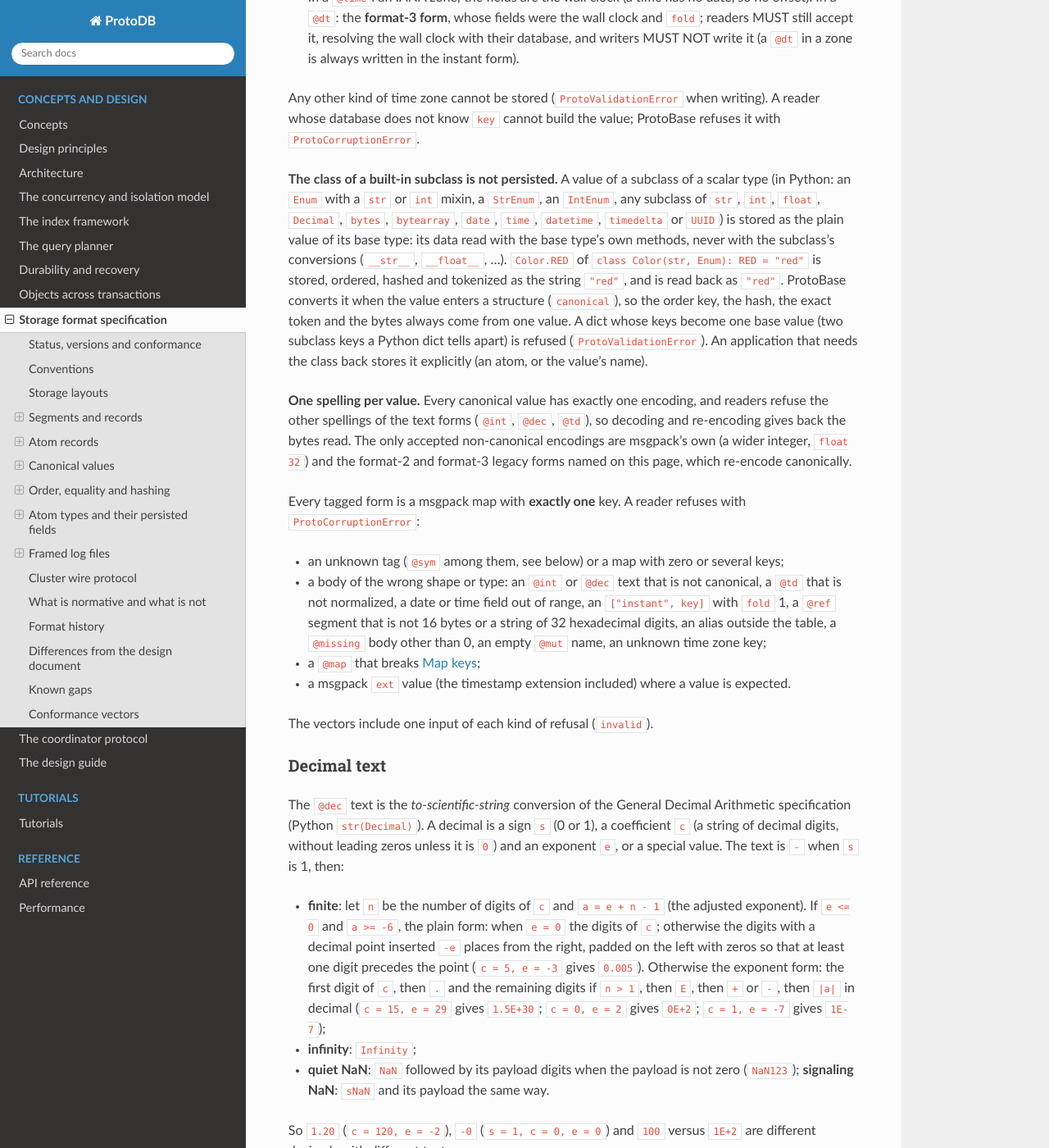
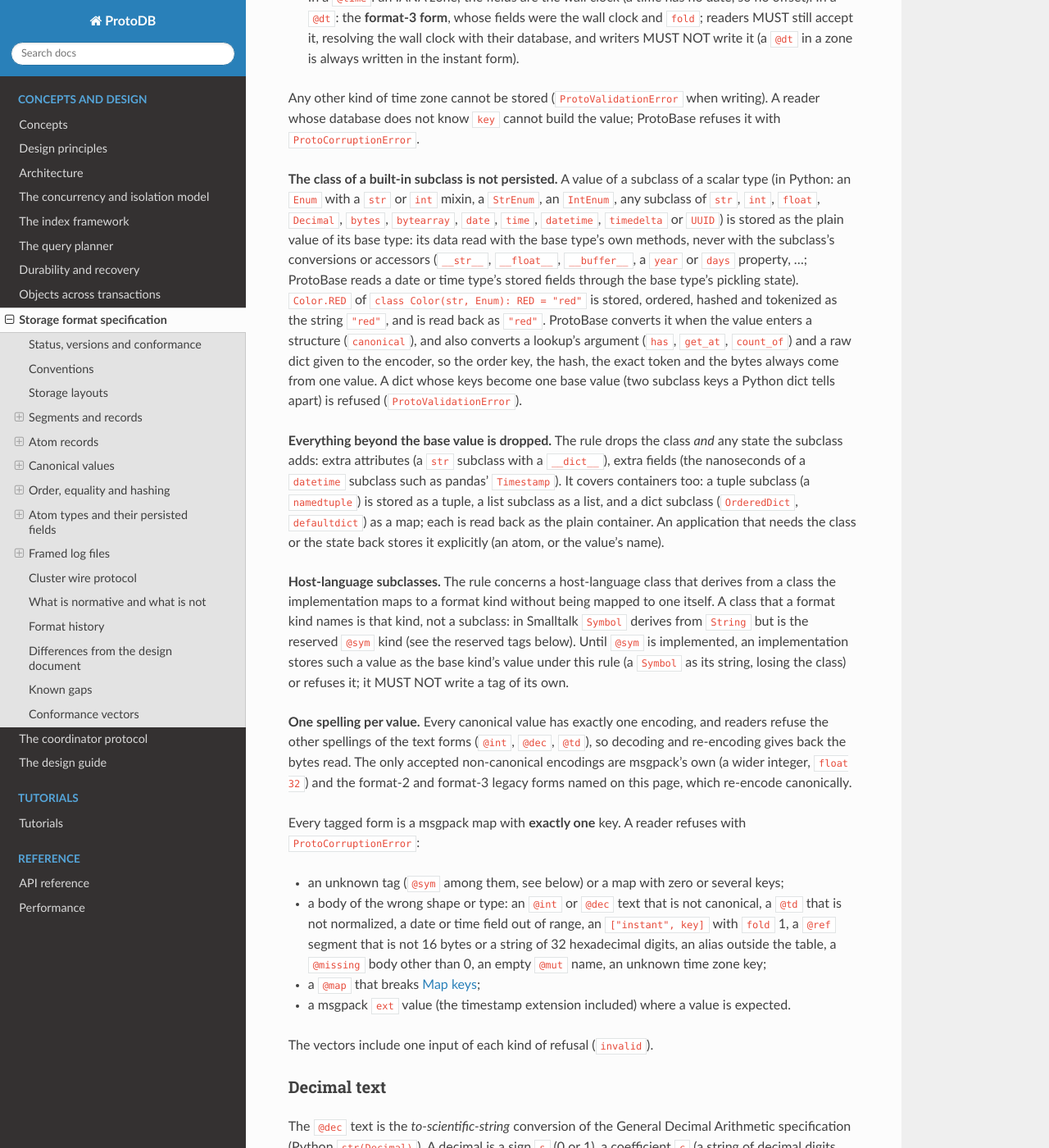
Before and after one commit to gamarino/ProtoDB, a Sphinx documentation site: the page built from docs/source/format-spec.rst, in a window 1280 px wide and 1400 px high, scrolled down 10446 px. Shown: the whole window at 82% size. Built offline with Sphinx 7.4.7 and the Read the Docs theme 3.1.0, drawn with Linux system fonts in a browser that asks for light colours; some of the changed text lies outside the part shown.

Commit message:
Docs: format 4 fix round 3 (misfiled format-3 data, dropped state, zone-key rule)
Format history, Known gaps, D58 and the CHANGELOG state the symptom of
format-3 data misfiled by built-in subclasses, the idioms that trigger it
((str, Enum) on every Python version, checked on 3.11 and 3.14; subclasses
overriding __str__, __float__, __bytes__), its detection (validate(),
ProtoMisfiledError) and its repair (rebuilt()). Normative: everything
beyond the base value is dropped, container subclasses included; the rule
concerns host-language subclasses (Smalltalk's Symbol is @sym); the
format-3 zone-key conflict rule; the map-key refusal names its exception;
the UTC migration can itself conflict.

Co-Authored-By: Claude Opus 5.5 <noreply@anthropic.com>

```diff
--- a/docs/source/format-spec.rst
+++ b/docs/source/format-spec.rst
@@ -552,12 +552,29 @@ reader whose database does not know ``key`` cannot build the value; ProtoBase re
 subclass of ``str``, ``int``, ``float``, ``Decimal``, ``bytes``, ``bytearray``, ``date``,
 ``time``, ``datetime``, ``timedelta`` or ``UUID``) is stored as the plain value of its base
 type: its data read with the base type's own methods, never with the subclass's conversions
-(``__str__``, ``__float__``, ...). ``Color.RED`` of ``class Color(str, Enum): RED = "red"`` is
-stored, ordered, hashed and tokenized as the string ``"red"``, and is read back as ``"red"``.
-ProtoBase converts it when the value enters a structure (``canonical``), so the order key, the
-hash, the exact token and the bytes always come from one value. A dict whose keys become one
-base value (two subclass keys a Python dict tells apart) is refused (``ProtoValidationError``).
-An application that needs the class back stores it explicitly (an atom, or the value's name).
+or accessors (``__str__``, ``__float__``, ``__buffer__``, a ``year`` or ``days`` property, ...;
+ProtoBase reads a date or time type's stored fields through the base type's pickling state).
+``Color.RED`` of ``class Color(str, Enum): RED = "red"`` is stored, ordered, hashed and
+tokenized as the string ``"red"``, and is read back as ``"red"``. ProtoBase converts it when the
+value enters a structure (``canonical``), and also converts a lookup's argument (``has``,
+``get_at``, ``count_of``) and a raw dict given to the encoder, so the order key, the hash, the
+exact token and the bytes always come from one value. A dict whose keys become one base value
+(two subclass keys a Python dict tells apart) is refused (``ProtoValidationError``).
+
+**Everything beyond the base value is dropped.** The rule drops the class *and* any state the
+subclass adds: extra attributes (a ``str`` subclass with a ``__dict__``), extra fields (the
+nanoseconds of a ``datetime`` subclass such as pandas' ``Timestamp``). It covers containers too: a
+tuple subclass (a ``namedtuple``) is stored as a tuple, a list subclass as a list, and a dict
+subclass (``OrderedDict``, ``defaultdict``) as a map; each is read back as the plain container.
+An application that needs the class or the state back stores it explicitly (an atom, or the
+value's name).
+
+**Host-language subclasses.** The rule concerns a host-language class that derives from a
+class the implementation maps to a format kind without being mapped to one itself. A class that
+a format kind names is that kind, not a subclass: in Smalltalk ``Symbol`` derives from
+``String`` but is the reserved ``@sym`` kind (see the reserved tags below). Until ``@sym`` is implemented,
+an implementation stores such a value as the base kind's value under this rule (a ``Symbol`` as
+its string, losing the class) or refuses it; it MUST NOT write a tag of its own.
 
 **One spelling per value.** Every canonical value has exactly one encoding, and readers refuse
 the other spellings of the text forms (``@int``, ``@dec``, ``@td``), so decoding and
@@ -622,7 +639,7 @@ zone, so whether two zone datetimes are one key would depend on the tz database;
 fixed-offset form is a valid key.)
 
 A writer refuses such a map (``ProtoValidationError``) and a reader refuses it
-(``ProtoCorruptionError``): a map is never collapsed. Distinct NaN payloads, and bools in a map
+(``ProtoCorruptionError``), except the format-3 key forms below: a map is never collapsed. Distinct NaN payloads, and bools in a map
 without the numbers 0 and 1, are valid keys.
 
 **Format-3 key forms.** Format 3 had no map-key rule, and Python could write two kinds of keys
@@ -631,12 +648,27 @@ form, alone or inside a tuple) and NaN keys with one encoding (a Python dict hol
 as two keys). A reader MUST accept both: a key whose wire form holds a ``["zone", key]`` datetime
 may be a zone datetime, and NaN keys with one encoding are kept as distinct keys, in the order
 read; every other rule applies unchanged (an ``["instant", key]`` key is still refused, since only
-format 4 writes that form). A writer MUST NOT write either form: writing such a map again is
+format 4 writes that form).
+
+A format-3 zone-datetime key conflicts with another key by the rule Python's dict applied when
+format 3 wrote it (PEP 495), resolved with the reader's tz database:
+
+- when its wall clock occurs exactly once in its zone (the offset does not depend on ``fold``),
+  it is identified by its instant: it conflicts with every aware datetime key of that instant,
+  fixed-offset or zone;
+- when its wall clock is ambiguous or skipped in its zone (the offset depends on ``fold``), it
+  is identified by its zone and its wall-clock fields without ``fold``: it conflicts only with
+  a format-3 key of the same zone and wall clock (whatever its ``fold``).
+
+A reader refuses a map whose keys conflict under this rule (``ProtoCorruptionError``); format 3
+never wrote one. A writer MUST NOT write either form: writing such a map again is
 refused with ``ProtoValidationError`` naming the key, never normalized or shortened silently.
 An application migrates such a map explicitly before it changes the object that holds it,
 typically by converting each zone-datetime key to UTC (``key.astimezone(timezone.utc)``, a
 valid key of the same instant) and by giving each NaN key a value of its own or dropping it.
-Atoms that are never changed keep their format-3 maps as written.
+The conversion can itself make two keys conflict: an ambiguous zone key and an existing key of
+the same instant (which format 3 held as two keys) become one UTC key, and the application
+chooses which value to keep. Atoms that are never changed keep their format-3 maps as written.
 
 Reserved tags
     ``@sym`` is reserved for symbols (the maintainer's runtime decision of 2026-11-08, option
@@ -1411,9 +1443,26 @@ Every change since format 1 and how a reader of this revision treats data writte
        collection at its first change, a full rebuild (an ivf_flat retraining, an hnsw graph
        construction) inside the user's first write transaction on it; ``validate()`` reports
        it stale, never corrupt. A format-3 ``@map`` with a zone-datetime key or NaN keys of one
-       encoding is read as written and refused when written again (`Map keys`_). A built-in
-       subclass (a ``str`` ``Enum``) that format 3 wrote through its ``__str__`` or ``__float__``
-       is read as the base value those bytes hold. A non-canonical text form is refused;
+       encoding is read as written and refused when written again (`Map keys`_). **Values of
+       built-in subclasses were misfiled by format 3**: it wrote them through the subclass's
+       own conversion (``str()``, ``float()``, ``bytes()``, ``str()`` of a ``Decimal``) but
+       ordered and hashed them by their base value. The idioms that trigger it are a
+       ``(str, Enum)`` member on every Python version (``str(Color.RED)`` is ``"Color.RED"`` on
+       3.11 to 3.14, checked on 3.11 and 3.14) and any subclass of ``str``, ``float``,
+       ``bytes`` or ``Decimal`` that overrides that conversion. The value reads back as the
+       written text (``"Color.RED"``), stored where ``"red"`` belongs. Symptom: a Dictionary,
+       HashDictionary, Set, CountedSet or RepeatedKeysDictionary holding it, or an index over
+       it, cannot find it (``has`` is false, ``remove`` does nothing), and in a key-ordered
+       Dictionary the out-of-order key also hides **other** keys (with ``dog``, ``zebra`` and
+       ``Color.RED``, ``has("dog")`` is false); later writes go into the misordered tree.
+       Detection: ``collection.validate()`` raises ``ProtoMisfiledError`` (a
+       ``ProtoCorruptionError``) naming the misfiled key, for keyed trees out of order, hash
+       buckets holding another hash's element and index groups holding another key's
+       element. Repair: ``tx.set_root_object(name, collection.rebuilt())``, which refiles the
+       entries as they read now and rebuilds every index; it refuses (``ProtoValidationError``)
+       when two entries become one key with two different values, so it never drops a value.
+       A collection held by another atom is repaired by storing the rebuilt collection in
+       that atom. A non-canonical text form is refused;
        ProtoBase never wrote one. A format-3 reader refuses format-4 data
        (``ProtoNotSupportedError``)
 
@@ -1454,6 +1503,9 @@ None of these breaks a round trip between conforming implementations.
 - **The ``numpy`` parameter** of an exact vector index is a Python knob persisted in the format
   (``params``): it changes no answer, only how ProtoBase computes it. Another implementation
   preserves it and may ignore it.
+- **Format-3 collections misfiled by built-in subclasses** stay misfiled until rebuilt: see
+  the format history (detection with ``validate()``, repair with ``rebuilt()``). Nothing
+  repairs them automatically: a reader cannot tell which value an application meant.
 - **Cost of exact tokens.** A token is a msgpack packing of the value. Measured on the
   reference platform (free-threaded CPython 3.14, whose msgpack runs its pure-Python fallback:
   ``msgpack.packb(1)`` alone takes about 4.5 µs), a token costs 5 to 6 µs for a scalar or a
```
Also changed, not shown: CHANGELOG.md (+6 -0 lines), docs/decisions.md (+2 -1 lines).
